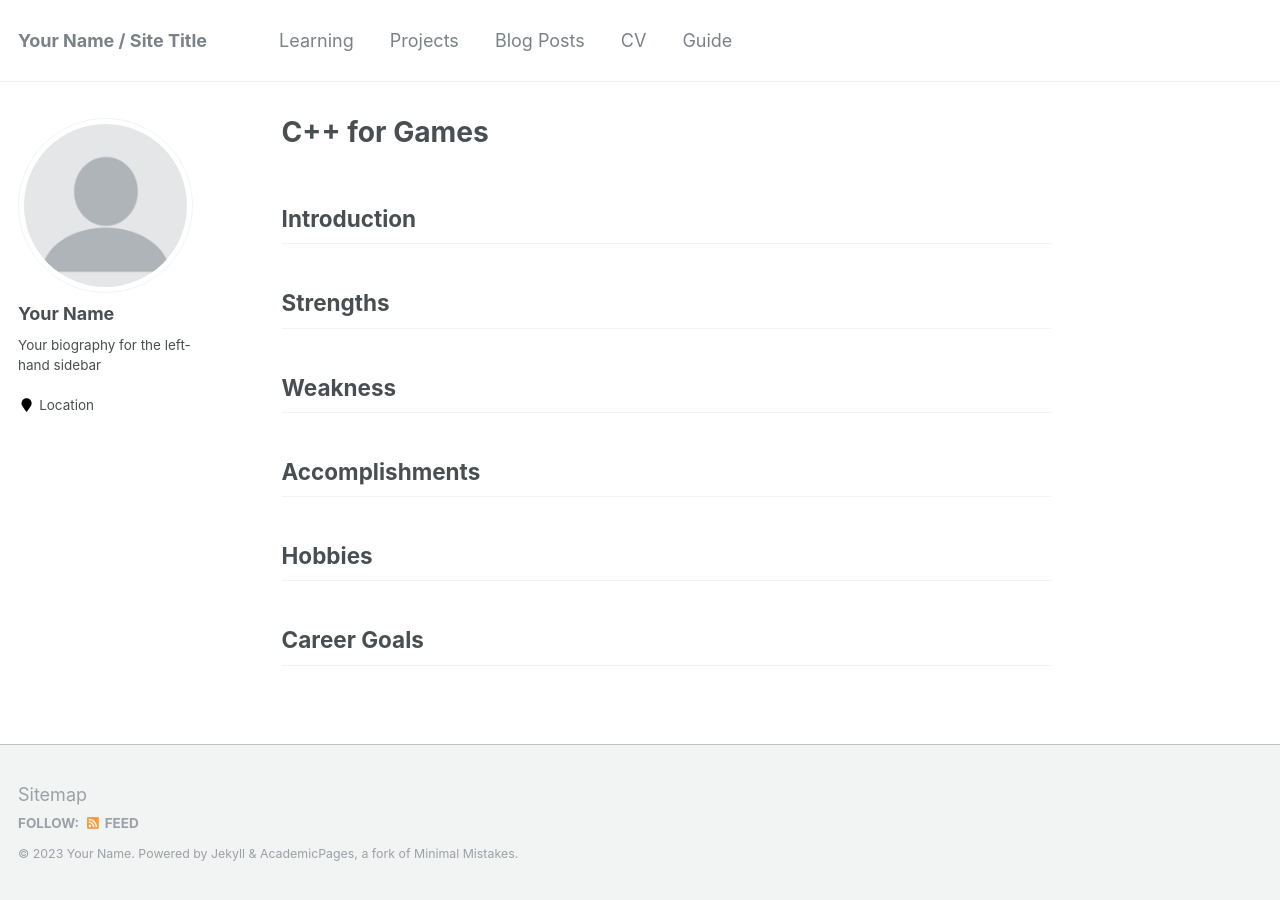
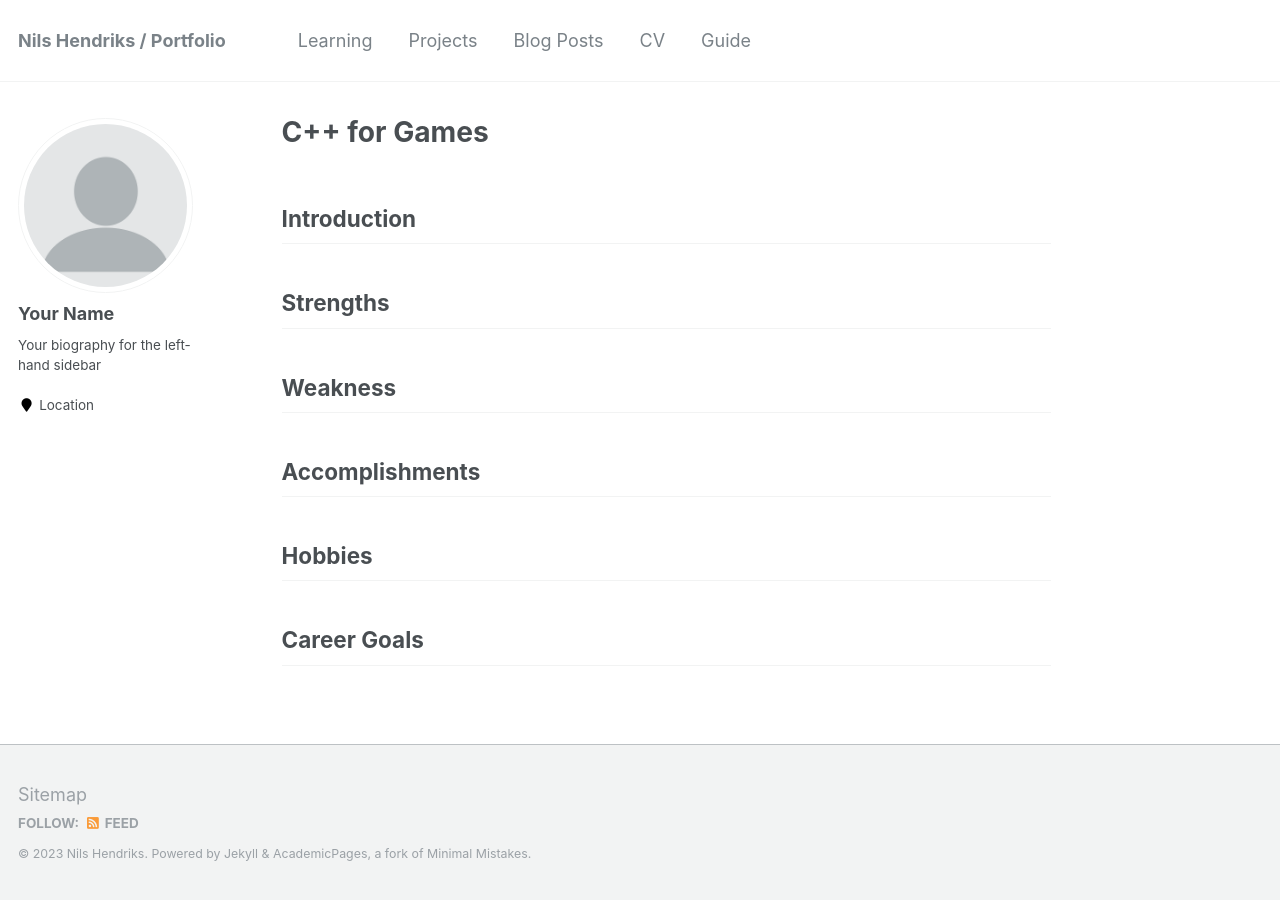
Before and after one commit to Nissey05/CPPForGamesLearningLog, a Jekyll site: the page built from _pages/index.md, in a window 1280 px wide. Built offline with Jekyll 4.4.1, drawn with Linux system fonts in a browser that asks for light colours.

Commit message:
Updated config page

```diff
--- a/_config.yml
+++ b/_config.yml
@@ -7,11 +7,11 @@
 
 # Site Settings
 locale                   : "en-US"
-title                    : "Your Name / Site Title"
+title                    : "Nils Hendriks / Portfolio"
 title_separator          : "-"
-name                     : &name "Your Name"
-description              : &description "personal description"
-url                      : https://cppforgames.github.io # the base hostname & protocol for your site e.g. "https://mmistakes.github.io"
+name                     : &name "Nils Hendriks"
+description              : &description "huge description giga gamer angle"
+url                      : https://nisssey05.github.io # the base hostname & protocol for your site e.g. "https://mmistakes.github.io"
 baseurl                  : "" # the subpath of your site, e.g. "/blog"
 repository               : "bredauniversitygames/cppforgames.github.io"
 teaser                   :  # filename of teaser fallback teaser image placed in /images/, .e.g. "500x300.png"
```
Also changed, not shown: Gemfile.lock.
